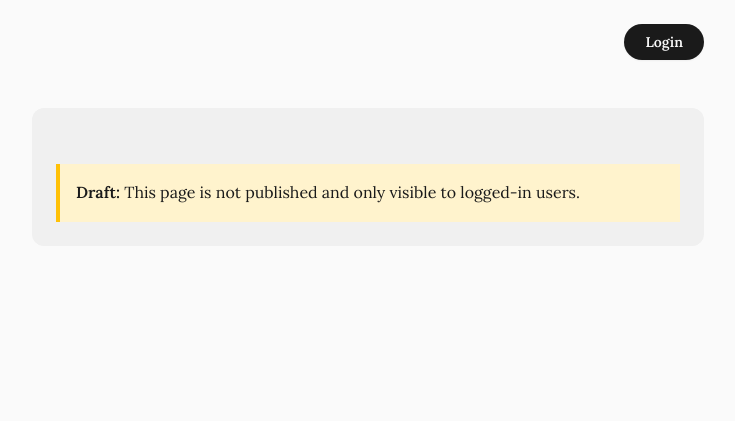
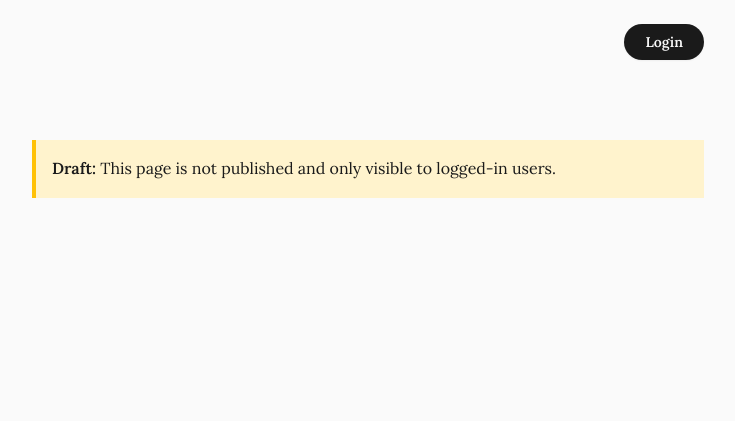
Before and after one commit to ZechCodes/Skrift, a Python web app: template templates/page.html in a window 1280 px wide. Shown: the top 421 px of the page, without its empty margins (272-1007 px from the left). Run offline with Jinja, Linux system fonts and the light colour scheme; the template is opened without the code that fills it, so the values that code supplies are empty.

Commit message:
Remove card styling from article elements
Co-Authored-By: Claude Opus 4.5 <noreply@anthropic.com>

```diff
--- a/static/css/style.css
+++ b/static/css/style.css
@@ -510,9 +510,6 @@ input[type="radio"] {
    ======================================== */
 
 article {
-    background-color: var(--color-surface);
-    border-radius: var(--radius-lg);
-    padding: var(--spacing-lg);
     margin-bottom: var(--spacing-lg);
 }
 
```
